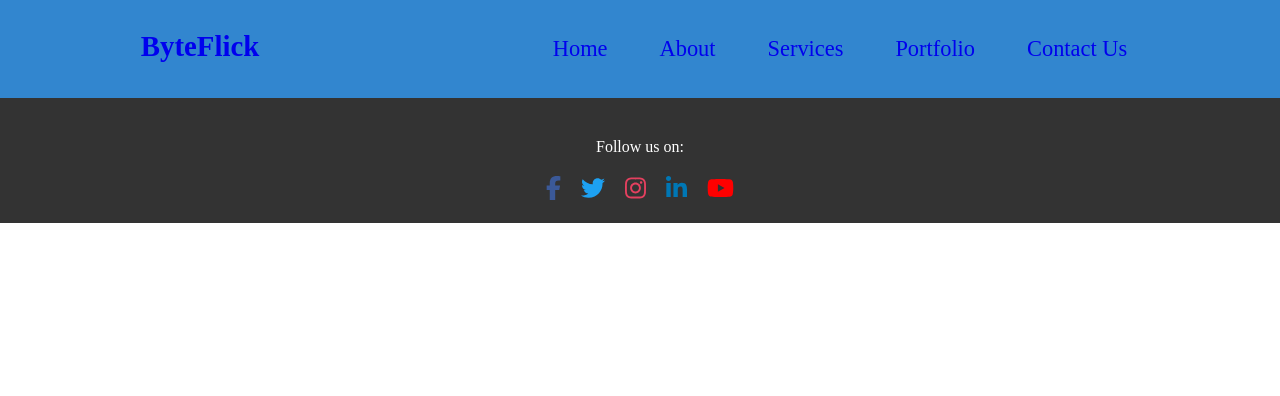
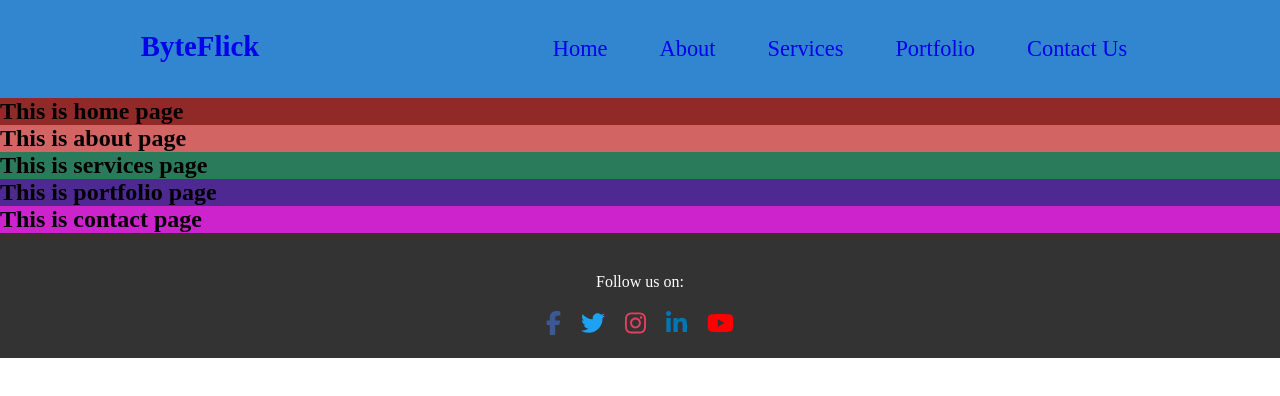
Before and after one commit to TiasMondal1/ByteFlick, a website: page main/index.html in a window 1280 px wide. Drawn offline with Linux system fonts and the light colour scheme; a web font is replaced by a local one.

Commit message:
modified

```diff
--- a/main/index.html
+++ b/main/index.html
@@ -3,12 +3,14 @@
   <head>
     <meta charset="UTF-8" />
     <meta name="viewport" content="width=device-width, initial-scale=1.0" />
-    <title>Document</title>
+    <title>ByteFlick</title>
+    <link rel="icon" type="Images/x-icon" href="/Images/1.ico" />
     <link rel="preconnect" href="https://fonts.googleapis.com" />
     <link rel="preconnect" href="https://fonts.gstatic.com" crossorigin />
     <link
       href="https://fonts.googleapis.com/css2?family=Montserrat:ital,wght@0,100..900;1,100..900&family=Playwrite+DE+Grund:wght@100..400&family=Playwrite+ES+Deco:wght@100..400&family=Roboto:ital,wght@0,100;0,300;0,400;0,500;0,700;0,900;1,100;1,300;1,400;1,500;1,700;1,900&display=swap"
-      rel="stylesheet"/>
+      rel="stylesheet"
+    />
 
     <link rel="stylesheet" href="style.css" />
   </head>
@@ -29,23 +31,65 @@
     </header>
 
     <div class="main">
-
+      <div class="home">
+        <h2>This is home page</h2>
+      </div>
+      <div class="about">
+        <h2>This is about page</h2>
+      </div>
+      <div class="services">
+        <h2>This is services page</h2>
+      </div>
+      <div class="portfolio">
+        <h2>This is portfolio page</h2>
+      </div>
+      <div class="contact">
+        <h2>This is contact page</h2>
+      </div>
     </div>
 
     <footer class="footer">
       <div class="footer-content">
-          <p>Follow us on:</p>
-          <ul class="social-links">
-              <li><a href="https://www.facebook.com" target="_blank" class="facebook"><i class="fab fa-facebook-f"></i></a></li>
-              <li><a href="https://www.twitter.com" target="_blank" class="twitter"><i class="fab fa-twitter"></i></a></li>
-              <li><a href="https://www.instagram.com" target="_blank" class="instagram"><i class="fab fa-instagram"></i></a></li>
-              <li><a href="https://www.linkedin.com" target="_blank" class="linkedin"><i class="fab fa-linkedin-in"></i></a></li>
-              <li><a href="https://www.youtube.com" target="_blank" class="youtube"><i class="fab fa-youtube"></i></a></li>
-          </ul>
+        <p>Follow us on:</p>
+        <ul class="social-links">
+          <li>
+            <a href="https://www.facebook.com" target="_blank" class="facebook"
+              ><i class="fab fa-facebook-f"></i
+            ></a>
+          </li>
+          <li>
+            <a href="https://www.twitter.com" target="_blank" class="twitter"
+              ><i class="fab fa-twitter"></i
+            ></a>
+          </li>
+          <li>
+            <a
+              href="https://www.instagram.com"
+              target="_blank"
+              class="instagram"
+              ><i class="fab fa-instagram"></i
+            ></a>
+          </li>
+          <li>
+            <a href="https://www.linkedin.com" target="_blank" class="linkedin"
+              ><i class="fab fa-linkedin-in"></i
+            ></a>
+          </li>
+          <li>
+            <a href="https://www.youtube.com" target="_blank" class="youtube"
+              ><i class="fab fa-youtube"></i
+            ></a>
+          </li>
+        </ul>
       </div>
-  </footer>
+    </footer>
 
-  <script src="https://cdnjs.cloudflare.com/ajax/libs/font-awesome/6.5.2/js/all.min.js" integrity="sha512-u3fPA7V8qQmhBPNT5quvaXVa1mnnLSXUep5PS1qo5NRzHwG19aHmNJnj1Q8hpA/nBWZtZD4r4AX6YOt5ynLN2g==" crossorigin="anonymous" referrerpolicy="no-referrer"></script>
+    <script
+      src="https://cdnjs.cloudflare.com/ajax/libs/font-awesome/6.5.2/js/all.min.js"
+      integrity="sha512-u3fPA7V8qQmhBPNT5quvaXVa1mnnLSXUep5PS1qo5NRzHwG19aHmNJnj1Q8hpA/nBWZtZD4r4AX6YOt5ynLN2g=="
+      crossorigin="anonymous"
+      referrerpolicy="no-referrer"
+    ></script>
 
     <script src="script.js"></script>
   </body>
--- a/main/style.css
+++ b/main/style.css
@@ -55,6 +55,22 @@ header {
     background: #912929;
 }
 
+.home{
+    background: #912929;
+}
+.about{
+    background: #d36464;
+}
+.services{
+    background: #2a7a5c;
+}
+.portfolio{
+    background: #4d2991;
+}
+.contact{
+    background: #cc23cc;
+}
+
 .footer {
     background-color: #333;
     color: white;
```
Also changed, not shown: Images/1.ico (added), Images/1.png, Images/2.png, Images/3.png, Images/4.png, Images/5.png.
